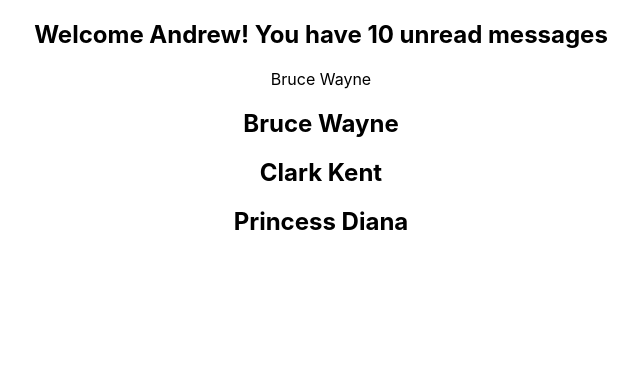
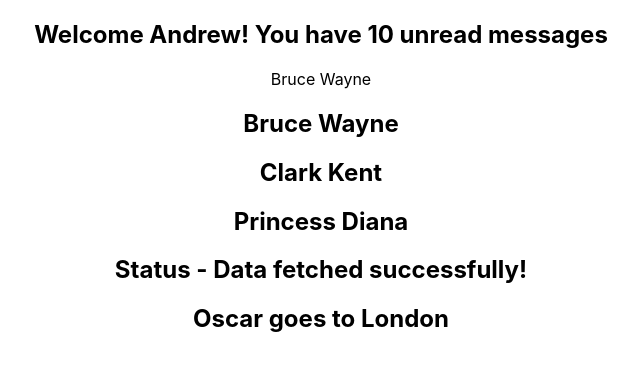
Before and after one commit to aosante/codevolution-react-typescript, a React (Create React App) app: page / in a window 1280 px wide. Shown: the top 370 px of the page, without its empty margins (319-959 px from the left). Built offline with nearby package versions, Linux system fonts and the light colour scheme.

Commit message:
advanced prop typing

```diff
--- a/src/App.tsx
+++ b/src/App.tsx
@@ -2,6 +2,9 @@ import './App.css';
 import { Greet } from './components/Greet';
 import { Person } from './components/Person';
 import { PersonList } from './components/PersonList';
+import { Status } from './components/Status';
+import { Heading } from './components/Heading';
+import { Oscar } from './components/Oscar';
 
 function App() {
   const personName = {
@@ -27,6 +30,10 @@ function App() {
       <Greet isLoggedIn={true} messageCount={10} name="Andrew" />
       <Person name={personName} />
       <PersonList names={nameList} />
+      <Status status="success" />
+      <Oscar>
+        <Heading>Oscar goes to London</Heading>
+      </Oscar>
     </div>
   );
 }
--- a/src/components/Greet.tsx
+++ b/src/components/Greet.tsx
@@ -1,6 +1,6 @@
 type GreetProps = {
   name: string;
-  messageCount: number;
+  messageCount?: number;
   isLoggedIn: boolean;
 };
 
--- /dev/null
+++ b/src/components/Heading.tsx
@@ -0,0 +1,7 @@
+type HeadingProps = {
+  children: string;
+};
+
+export const Heading = ({ children }: HeadingProps) => {
+  return <h2>{children}</h2>;
+};
--- /dev/null
+++ b/src/components/Oscar.tsx
@@ -0,0 +1,9 @@
+import { ReactNode } from 'react';
+
+type OscarProps = {
+  children: ReactNode;
+};
+
+export const Oscar = ({ children }: OscarProps) => {
+  return <div>{children}</div>;
+};
--- /dev/null
+++ b/src/components/Status.tsx
@@ -0,0 +1,15 @@
+type StatusProps = {
+  status: 'loading' | 'success' | 'error';
+};
+
+export const Status = ({ status }: StatusProps) => {
+  let message;
+  if (status === 'loading') message = 'Loading...';
+  else if (status === 'success') message = 'Data fetched successfully!';
+  else if (status === 'error') message = 'Error fethcing data';
+  return (
+    <div>
+      <h2>Status - {message}</h2>
+    </div>
+  );
+};
```
